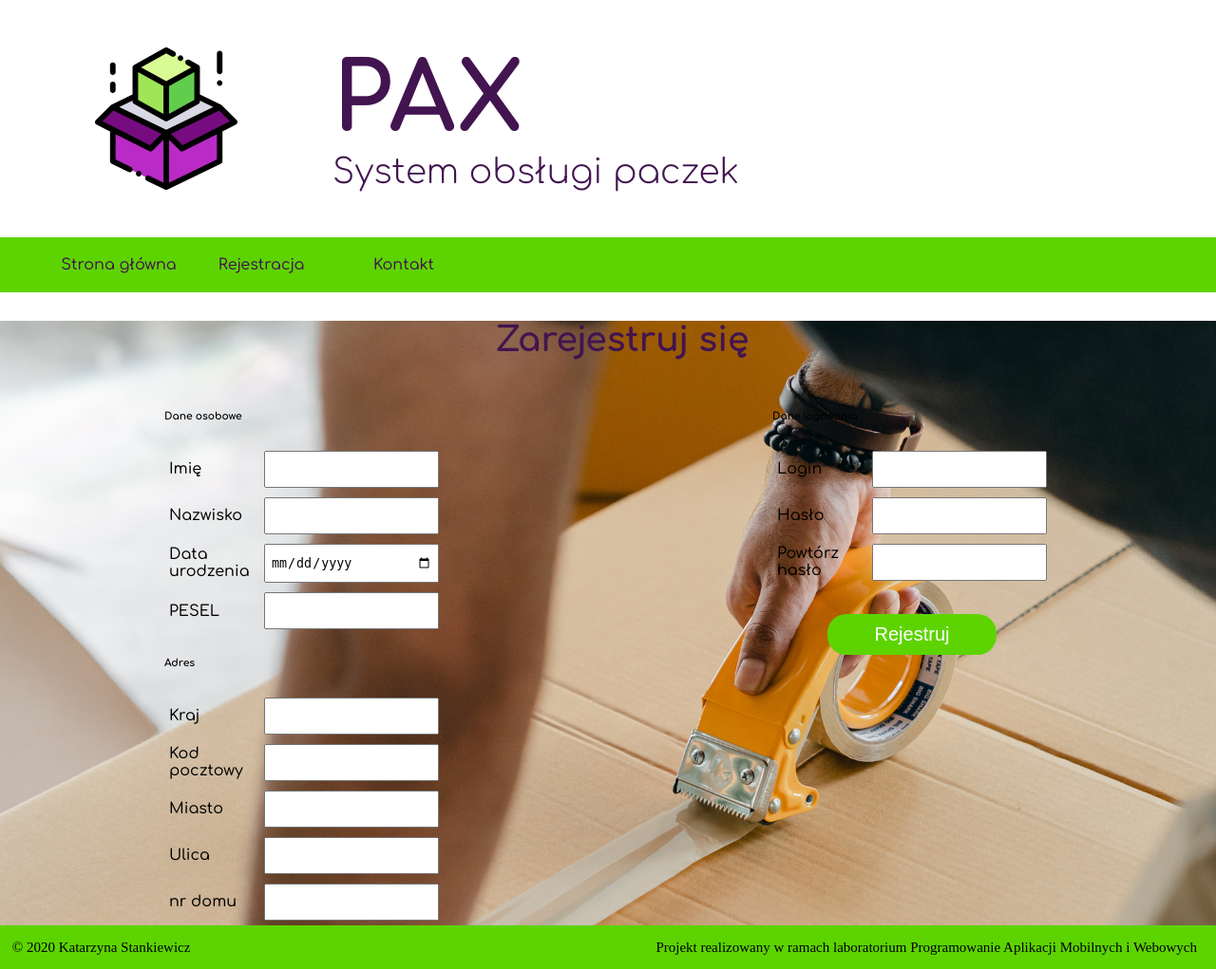
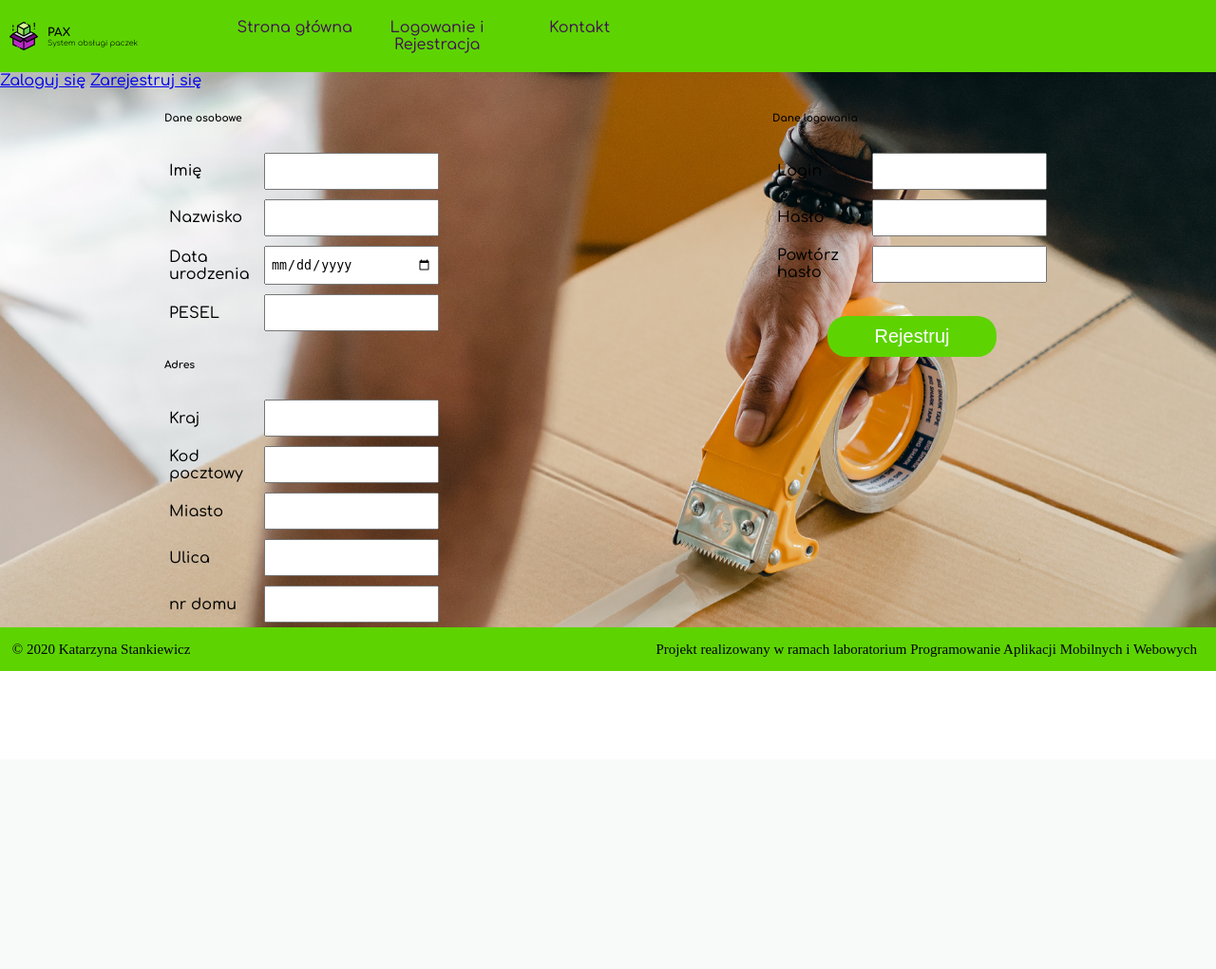
Before and after one commit to KasiaWiktoria/projekt_pamiw, a Flask app: page /registration in a window 1280 px wide. Shown: the whole page at 95% size. After the commit the page ends 707 px from the top, so only its background shows below. Run offline with Flask 2, Linux system fonts and the light colour scheme.

Commit message:
zmiany w wygldzie nagówka

```diff
--- a/static/styles/main_style.css
+++ b/static/styles/main_style.css
@@ -47,33 +47,29 @@ body h2{
 header{
     display: flex;
     flex-wrap: nowrap;
-    background-color: #ffffff;
     align-items: center;
+    background-color: #5dd401;
 }
 
 header img{
-    width: 150px;
-    margin: 50px 100px;
+    width: 30px;
+    margin: 5px 10px;
     justify-content: center;
 }
 
-header h1{
-    width: 80%;
-    font-size: 36px;
+header p{
+    font-size: 8px;
     font-weight: 300;
     font-family: 'Comfortaa';
+    padding-right: 40px;
 }
 
-header h1 span{
+header p span{
     font-weight: 700;
-    font-size: 100px;
+    font-size: 12px;
     display: flex;
     flex-wrap: wrap;
     width: 100%;
-}
-
-nav{
-    background-color: #5dd401;
 }
 
 nav ul {
--- a/static/styles/registration.css
+++ b/static/styles/registration.css
@@ -8,6 +8,8 @@
 }
 
 .content .form-block{
+    display: flex;
+    flex-wrap: wrap;
     margin-left: 40px;
     margin-right: 10px;
     justify-content: center;
@@ -18,8 +20,9 @@
     display: flex;
     justify-content: space-around;
 }
-h2{
+a{
     text-align: center;
+    width: 50%;
 }
 
 form .input-block{
--- a/templates/registration.html
+++ b/templates/registration.html
@@ -10,23 +10,23 @@
     </head>
     <body>
         <header>
-            <div class="content top">
             <img src="images/logo.svg" alt="logo">
-                <h1><span>PAX</span> System obsługi paczek</h1>
-            </div>
-        </header>
+            <p><span>PAX</span> System obsługi paczek</p>
             <nav>
                 <div class="content top">
                     <ul>
                         <li><a href="/">Strona główna</a></li>
-                    <li><a href="registration">Rejestracja</a></li>
+                        <li><a href="registration">Logowanie i Rejestracja</a></li>
                         <li><a href="#">Kontakt</a></li>
                     </ul>
                 </div>
             </nav>
+        </header>
+
         <section class="site-content">
             <div class="form-block">
-                <h2>Zarejestruj się</h2>
+                <a href="login">Zaloguj się</a>
+                <a href="registration">Zarejestruj się</a>
 
                 <form id="registration-form" class="registration-form">
                     <div class="left">
```
Lines whose indentation alone changed are shown as unchanged.
